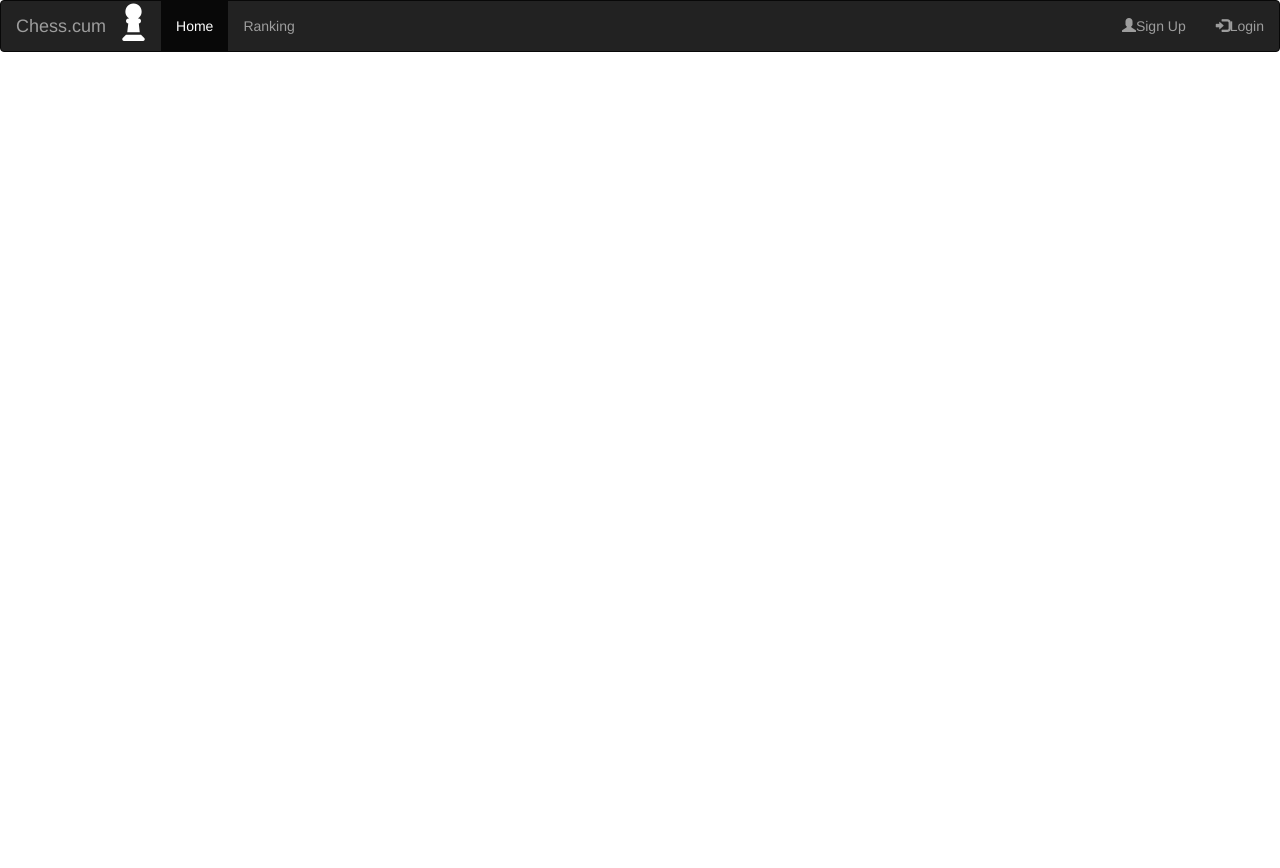
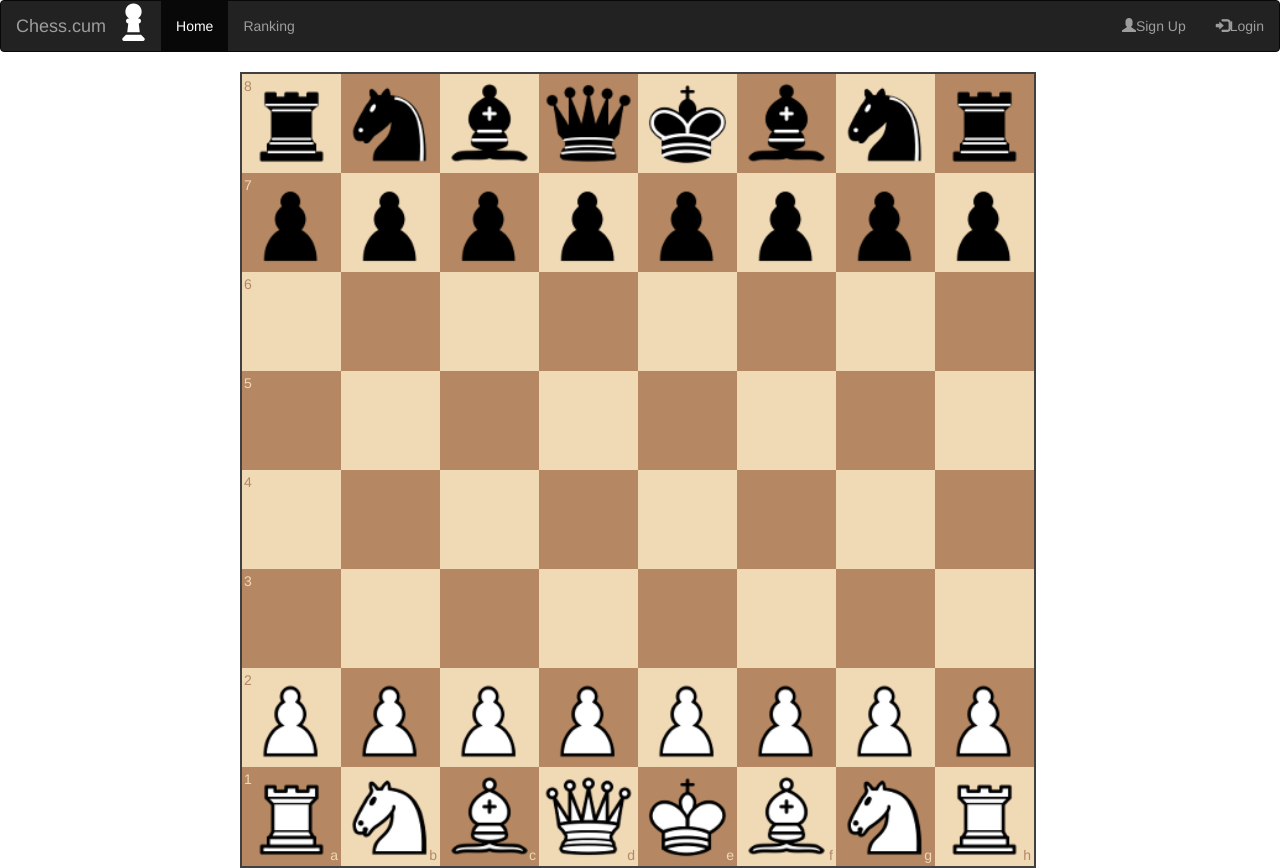
Before and after one commit to El69Man/Chess-Online, a PHP site: page / in a window 1280 px wide. Before the commit the page ends 52 px from the top, so only its background shows below. Run offline with PHP 8.4, Linux system fonts and the light colour scheme; some libraries are stand-ins or nearby versions.

Commit message:
actualizado index.php

```diff
--- a/sprint1/index.php
+++ b/sprint1/index.php
@@ -2,9 +2,16 @@
 <html>
 <head>
     <link rel="stylesheet" href="https://maxcdn.bootstrapcdn.com/bootstrap/3.4.1/css/bootstrap.min.css">
+    <link rel="stylesheet" href="chessboardJS/css/chessboard-1.0.0.css">
     <script src="https://kit.fontawesome.com/0d820d26d5.js"></script>
+    <script src="https://ajax.googleapis.com/ajax/libs/jquery/3.4.1/jquery.min.js"></script>
+    <script src="chessboardJS/js/chessboard-1.0.0.js"></script>
     <link rel="stylesheet" href="https://cdnjs.cloudflare.com/ajax/libs/font-awesome/4.7.0/css/font-awesome.min.css">
-    <link rel="stylesheet" href="main.css">
+    <script>
+      window.addEventListener("load",function(){
+          var board1 = Chessboard('board1', 'start');
+      });
+    </script>
 </head>
 <body>
 <?php
@@ -41,7 +48,7 @@ session_start();
                 if (isset($_SESSION["username"])) {
                 ?>
                     <ul class="nav navbar-nav navbar-right">
-                      <li><a href="perfil.php?username=<?php echo $_SESSION["username"]?>" style="padding: 0px;padding-right: 10px;"><span class="glyphicon"></span><img src="<?php echo $user_data["imagen"]?>"><?php echo $_SESSION["username"]?></a></li>
+                      <li><a href="perfil.php?username=<?php echo $_SESSION["username"]?>" style="padding: 0px;padding-right: 10px;"><span class="glyphicon"></span><img style="max-width: 50px;margin-right: 10px;" src="<?php echo $user_data["imagen"]?>"><?php echo $_SESSION["username"]?></a></li>
                       <li><a href="logout.php"><span class="glyphicon glyphicon-log-out"></span>Logout</a></li>
                     </ul>
                 <?php
@@ -58,11 +65,11 @@ session_start();
             </div>
           </nav>
         <div class="row">
-            <div id="board">
+
 
             </div>
         </div>
-    </div>
+    <div id="board1" style="width:800px; margin:auto">
 <?php
 //Close the SQL connection
   mysqli_close($connex);
```
